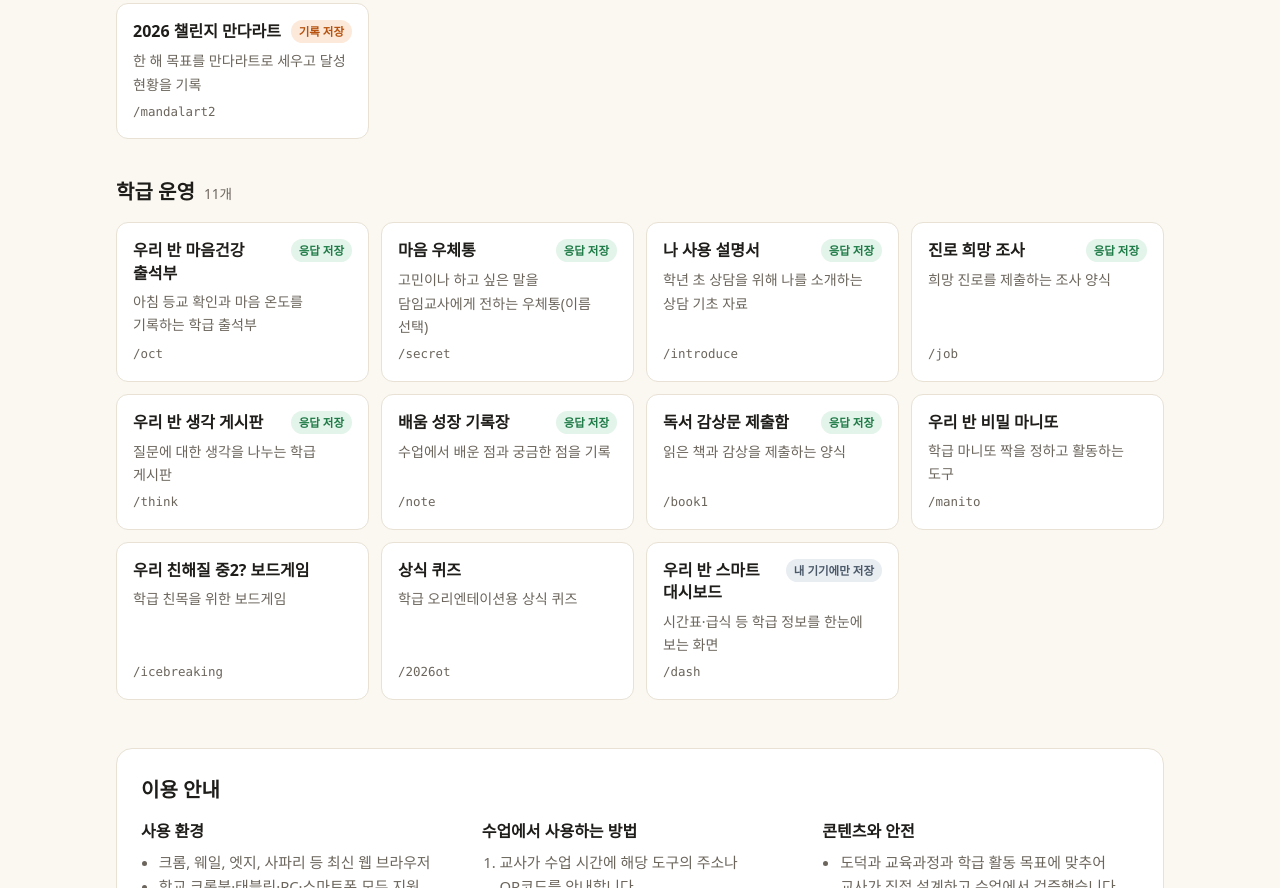
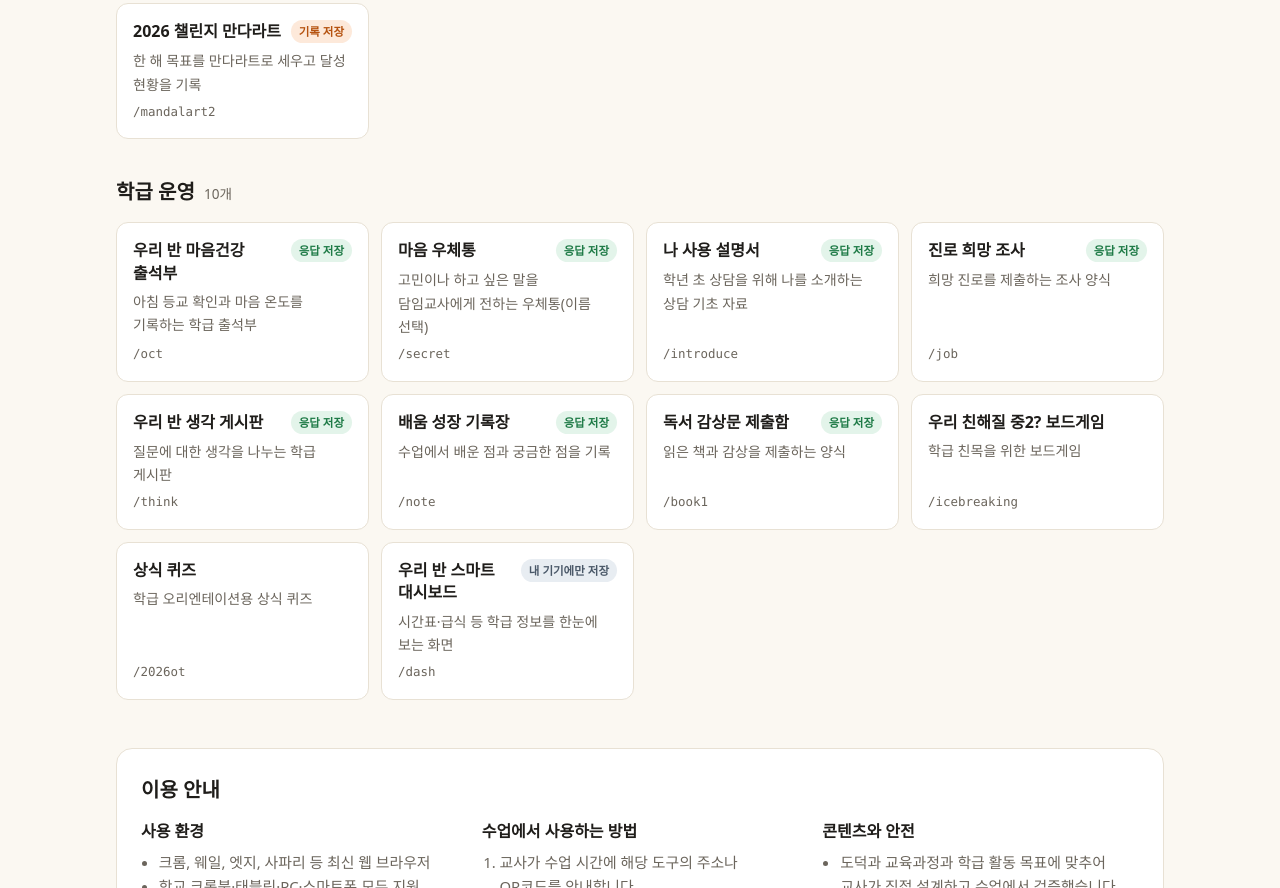
Before and after one commit to HEOINSEON/HEOINSEON.github.io, a plain HTML site: page index.html in a window 1280 px wide. Shown: the part 1116-2004 px from the top of the page. Drawn offline with Linux system fonts and the light colour scheme.

Commit message:
학급 운영 목록에서 비밀 마니또 제외
Co-Authored-By: Claude Opus 5.5 <noreply@anthropic.com>
Claude-Session: https://claude.ai/code/session_016oFqsi1LZAo5kTYLATyrC3

```diff
--- a/index.html
+++ b/index.html
@@ -12,7 +12,7 @@
   <div class="wrap">
     <p class="eyebrow">신원중학교 · 도덕과 허인선</p>
     <h1>도덕 수업 도구함 <span aria-hidden="true">🍯</span></h1>
-    <p class="lead">도덕 수업과 학급 운영을 위해 교사가 직접 만든 웹 도구 28개를 모아 둔 곳입니다. 회원가입이나 앱 설치 없이 인터넷 브라우저에서 바로 사용할 수 있습니다.</p>
+    <p class="lead">도덕 수업과 학급 운영을 위해 교사가 직접 만든 웹 도구 27개를 모아 둔 곳입니다. 회원가입이나 앱 설치 없이 인터넷 브라우저에서 바로 사용할 수 있습니다.</p>
     <nav class="quick">
       <a href="#guide">이용 안내</a>
       <a href="privacy.html">개인정보 처리방침</a>
@@ -122,7 +122,7 @@
       </div>
     </section>
     <section class="group">
-      <h2>학급 운영 <small>11개</small></h2>
+      <h2>학급 운영 <small>10개</small></h2>
       <div class="grid">
       <a class="card" href="https://heoinseon.github.io/oct/" target="_blank" rel="noopener">
         <div class="card-top"><h3>우리 반 마음건강 출석부</h3><span class="badge b-gs" title="구글 시트">응답 저장</span></div>
@@ -158,11 +158,6 @@
         <div class="card-top"><h3>독서 감상문 제출함</h3><span class="badge b-gs" title="구글 시트">응답 저장</span></div>
         <p>읽은 책과 감상을 제출하는 양식</p>
         <span class="url">/book1</span>
-      </a>
-      <a class="card" href="https://heoinseon.github.io/manito/" target="_blank" rel="noopener">
-        <div class="card-top"><h3>우리 반 비밀 마니또</h3></div>
-        <p>학급 마니또 짝을 정하고 활동하는 도구</p>
-        <span class="url">/manito</span>
       </a>
       <a class="card" href="https://heoinseon.github.io/icebreaking/" target="_blank" rel="noopener">
         <div class="card-top"><h3>우리 친해질 중2? 보드게임</h3></div>
```
